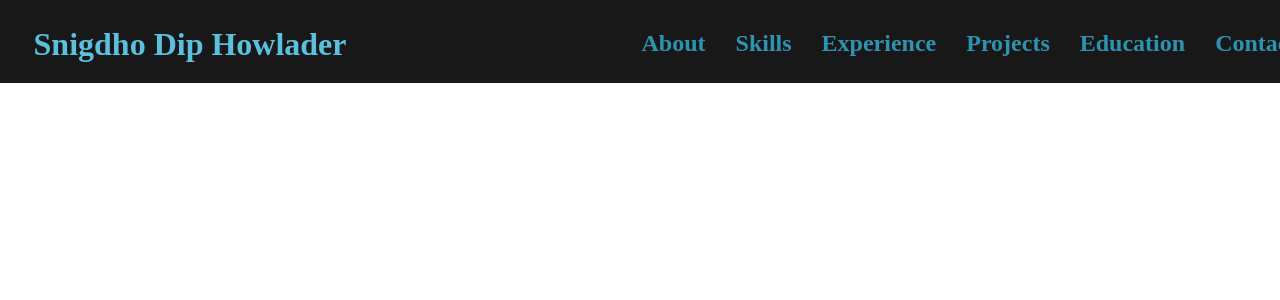
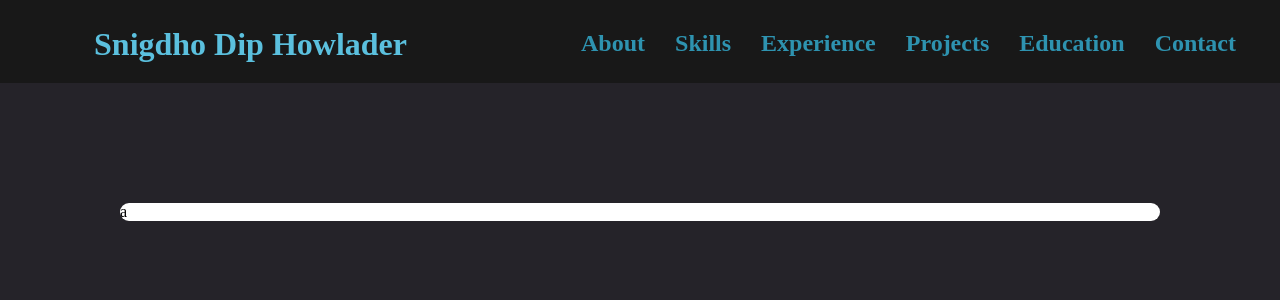
Before and after one commit to snigdho611/snigdho611.dev, a Next.js app: page / in a window 1280 px wide. Shown: the top 300 px of the page. Built offline with nearby package versions, Linux system fonts and the light colour scheme.

Commit message:
Adding footer and about

```diff
--- a/pages/index.tsx
+++ b/pages/index.tsx
@@ -3,18 +3,21 @@ import Head from "next/head";
 import Image from "next/image";
 import styles from "styles/main.module.css";
 import Navbar from "components/Navbar";
+import About from "components/About";
 
 const Home: NextPage = () => {
   return (
-    <div className={styles.container}>
+    <>
       <Head>
         <title>Snigdho Dip Howlader</title>
         <meta name="description" content="Generated by create next app" />
         <link rel="icon" href="/favicon.png" />
       </Head>
 
+      {/* <Navbar></Navbar> */}
       <Navbar>Snigdho Dip Howlader</Navbar>
-    </div>
+      <About />
+    </>
   );
 };
 
--- /dev/null
+++ b/src/components/About/index.tsx
@@ -0,0 +1,13 @@
+import React from "react";
+
+const index = () => {
+  return (
+    <div>
+      <div style={{ padding: "120px" }}>
+        <div style={{ borderRadius: "30px", backgroundColor: "#FFF" }}>a</div>
+      </div>
+    </div>
+  );
+};
+
+export default index;
--- a/src/components/Navbar/index.tsx
+++ b/src/components/Navbar/index.tsx
@@ -29,6 +29,7 @@ const index: React.FC<NavbarProps> = ({ children }) => {
             paddingTop: "26px",
             color: "#5BC0DE",
             whiteSpace: "nowrap",
+            width: "15%",
           }}
         >
           {children}
--- a/src/styles/globals.css
+++ b/src/styles/globals.css
@@ -3,4 +3,5 @@ body {
   padding: 0;
   margin: 0;
   font-family: "Agency FB";
+  background-color: #252329;
 }
```
Also changed, not shown: src/components/Footer/index.tsx (added, +12 -0 lines).
